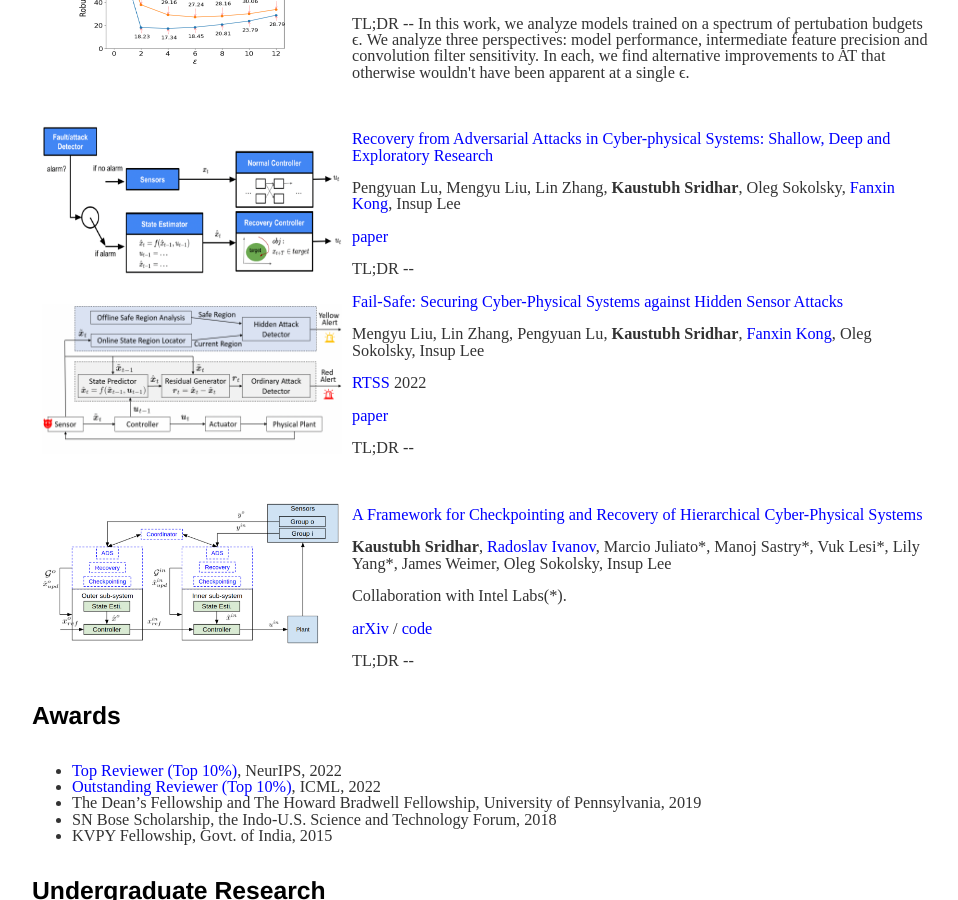
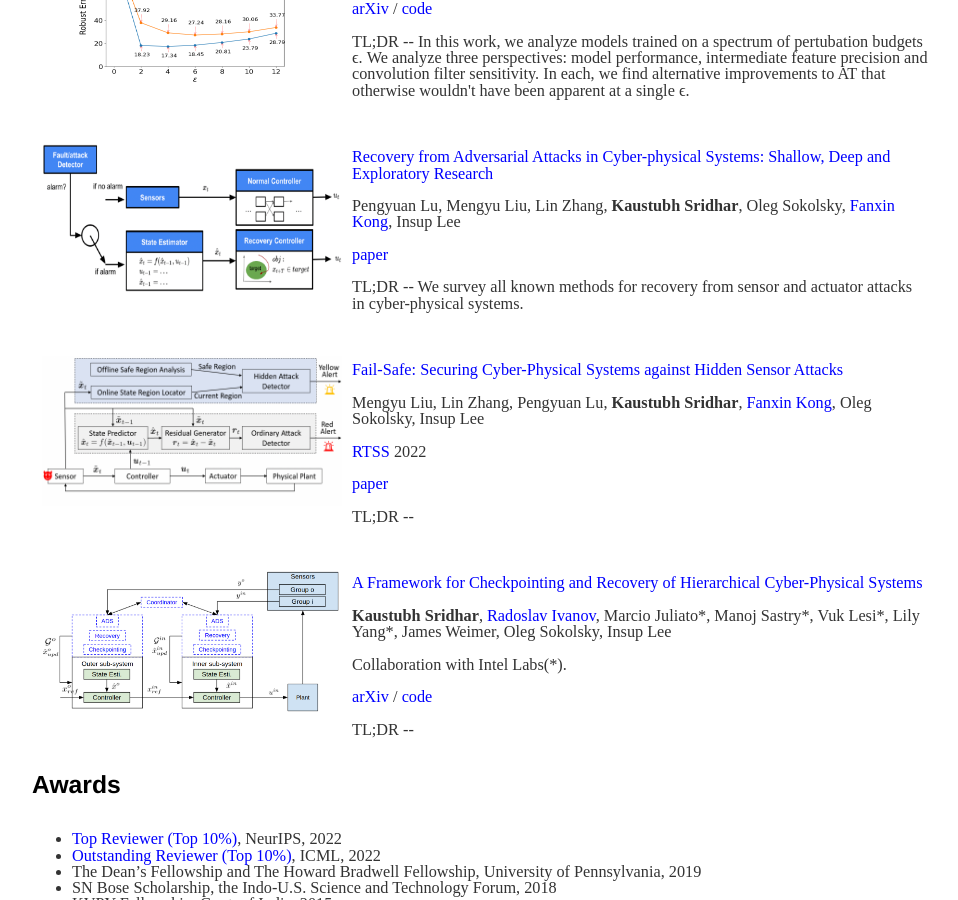
Before and after one commit to kaustubhsridhar/kaustubhsridhar_old.github.io, a Jekyll site: the page built from index.html, in a window 1280 px wide and 900 px high, scrolled down 1588 px. Shown: the whole window, without its empty margins (160-1118 px from the left). Built offline with Jekyll 4.4.1, drawn with Linux system fonts in a browser that asks for light colours.

Commit message:
Update index.html

```diff
--- a/index.html
+++ b/index.html
@@ -38,6 +38,7 @@ title: Welcome To My Homepage
 		<li><a id="RobustDL">Robust Deep Learning</a></li>
 	</ul></h5>-->
 
+	<br>
 	<img src="/images/trajectories.gif" alt="PoE" align="left" style="width:230px; height:150px; padding: 45px;" class="img_rect">
 	<p><a id="PoE"><a href="https://arxiv.org/abs/2106.02078">Improving Neural Network Robustness via Persistency of Excitation</a></a></p>
 	<p><b>Kaustubh Sridhar</b>, Oleg Sokolsky, Insup Lee, James Weimer</p>
@@ -87,10 +88,10 @@ title: Welcome To My Homepage
 	<p>Pengyuan Lu, Mengyu Liu, Lin Zhang, <b>Kaustubh Sridhar</b>, Oleg Sokolsky, <a href="https://sites.google.com/site/fanxink/">Fanxin Kong</a>, Insup Lee</p>
 	<!--<p>Submitted to ACM Computing Surveys</p>-->
 	<p><a href="https://drive.google.com/file/d/1V7t97x7W-gmYD3CkcRPnZJGLMHa6D7H1/view?usp=sharing">paper</a> </p>
-	<p>TL;DR -- </p>
+	<p>TL;DR -- We survey all known methods for recovery from sensor and actuator attacks in cyber-physical systems.</p>
 	<!--<p><small>Cyber-physical systems (CPS) have experienced rapid growth in recent decades. However, like any other computer-based systems, malicious attacks evolve mutually, driving CPS to undesirable physical states and potentially causing catastrophes. Although the current state-of-the-art is well aware of this issue, the majority of researchers focus on attack detection rather than recovery, the procedure that brings a system back to its designed behaviors and minimizes casualty. To call for attention on CPS recovery and identify existing efforts, we have surveyed relevant papers addressing various attack scenarios and system assumptions. We divide recovery techniques into two major categories: shallow vs. deep, where the latter explicitly guides the system back to a pre-defined normal state while the former does not. The two categories are then further broken into sub-categories by specific recovery techniques. Additionally, we surveyed exploratory research on topics that facilitate recovery. From these publications, we analyze possible future directions and challenges based on 6 dimensions of recovery frameworks: soundness, time overhead, development resource overhead, runtime resource overhead, attack scope, and system assumptions. Overall, this survey serves as an organized overview of existing countermeasures against CPS attacks, while showing a large remaining problem space yet to be explored.
 		</small></p>-->
-
+	<br>
 	<img src="/images/hidden.png" alt="hidden" align="left" style="width:300px; height:150px; padding: 10px;" class="img_rect">
 	<p><a id="HiddenAttack"><a href="https://drive.google.com/file/d/1blhtSS1x5heszfaLCN0udggs9_A508bB/view?usp=sharing">Fail-Safe: Securing Cyber-Physical Systems against Hidden Sensor Attacks</a></a></p>
 	<p>Mengyu Liu, Lin Zhang, Pengyuan Lu, <b>Kaustubh Sridhar</b>, <a href="https://sites.google.com/site/fanxink/">Fanxin Kong</a>, Oleg Sokolsky, Insup Lee</p>
```
